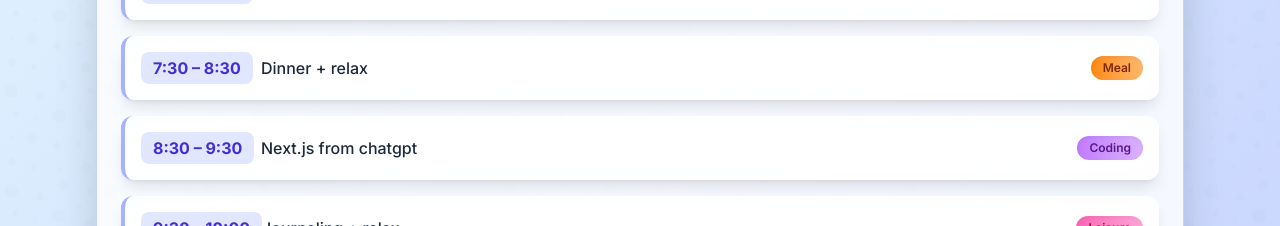
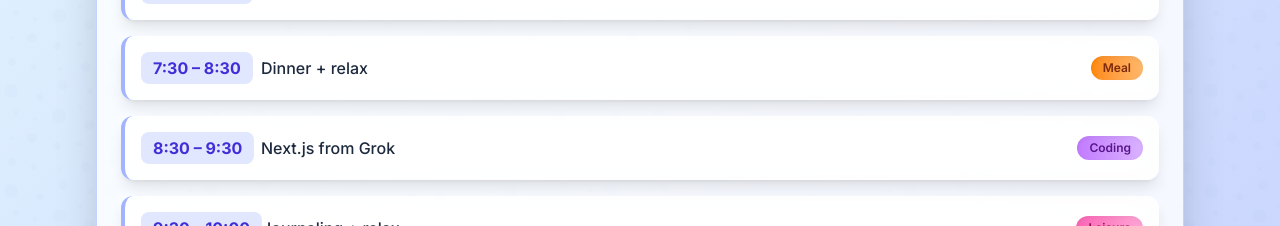
Before and after one commit to Mdk7866-gif/journaling, a Next.js app: page / in a window 1280 px wide. Shown: the part 1020-1246 px from the top of the page. Built offline with nearby package versions, Linux system fonts and the light colour scheme.

Commit message:
replaced chatgpt with Grok

```diff
--- a/src/app/page.tsx
+++ b/src/app/page.tsx
@@ -11,7 +11,7 @@ export default function Home() {
     { time: '5:00 – 6:30', description: 'Exercise + shower + hydration + relax', category: 'Exercise' },
     { time: '6:30 – 7:30', description: '2 Codeforces problems', category: 'Coding' },
     { time: '7:30 – 8:30', description: 'Dinner + relax', category: 'Meal' },
-    { time: '8:30 – 9:30', description: 'Next.js from chatgpt', category: 'Coding' },
+    { time: '8:30 – 9:30', description: 'Next.js from Grok', category: 'Coding' },
     { time: '9:30 – 10:00', description: 'Journaling + relax', category: 'Leisure' },
     { time: '10:00 – 6:45', description: 'Sleep', category: 'Rest' },
   ];
--- a/src/app/saturday/page.tsx
+++ b/src/app/saturday/page.tsx
@@ -6,11 +6,11 @@ export default function Saturday() {
     { time: '7:30 – 8:00', description: 'Breakfast (3 eggs, 7 almonds, 1 date, little mess food)', category: 'Meal' },
 
     { time: '8:00 – 10:00', description: 'Weekend college work', category: 'Study' },
-    { time: '10:00 – 1:00', description: 'Next.js from chatgpt', category: 'Coding' },
+    { time: '10:00 – 1:00', description: 'Next.js from Grok', category: 'Coding' },
     { time: '1:00 – 2:30', description: 'Lunch + power nap', category: 'Meal' },
-    { time: '2:30 – 4:30', description: 'Next.js from chatgpt', category: 'Coding' },
+    { time: '2:30 – 4:30', description: 'Next.js from Grok', category: 'Coding' },
     { time: '5:00 – 6:30', description: 'Exercise + shower + relax', category: 'Exercise' },
-    { time: '6:30 – 7:30', description: 'Next.js from chatgpt', category: 'Coding' },
+    { time: '6:30 – 7:30', description: 'Next.js from Grok', category: 'Coding' },
     { time: '7:30 – 8:00', description: 'Dinner', category: 'Meal' },
     { time: '8:00 – 10:00', description: '2 Codeforces problems/leetcode biweekly contest', category: 'Coding' },
     { time: '10:00 – 10:15', description: 'Journaling', category: 'Leisure' },
--- a/src/app/tue-thu/page.tsx
+++ b/src/app/tue-thu/page.tsx
@@ -10,7 +10,7 @@ export default function TueThu() {
     { time: '5:00 – 6:30', description: 'Exercise + shower + hydration', category: 'Exercise' },
     { time: '6:30 – 7:30', description: '2 Codeforces problems', category: 'Coding' },
     { time: '7:30 – 8:30', description: 'Dinner + relax', category: 'Meal' },
-     { time: '8:30 – 9:30', description: 'Next.js from chatgpt', category: 'Coding' },
+     { time: '8:30 – 9:30', description: 'Next.js from Grok', category: 'Coding' },
     { time: '9:30 – 10:00', description: 'Journaling + relax', category: 'Leisure' },
     { time: '10:00 – 6:45', description: 'Sleep', category: 'Rest' },
   ];
```
